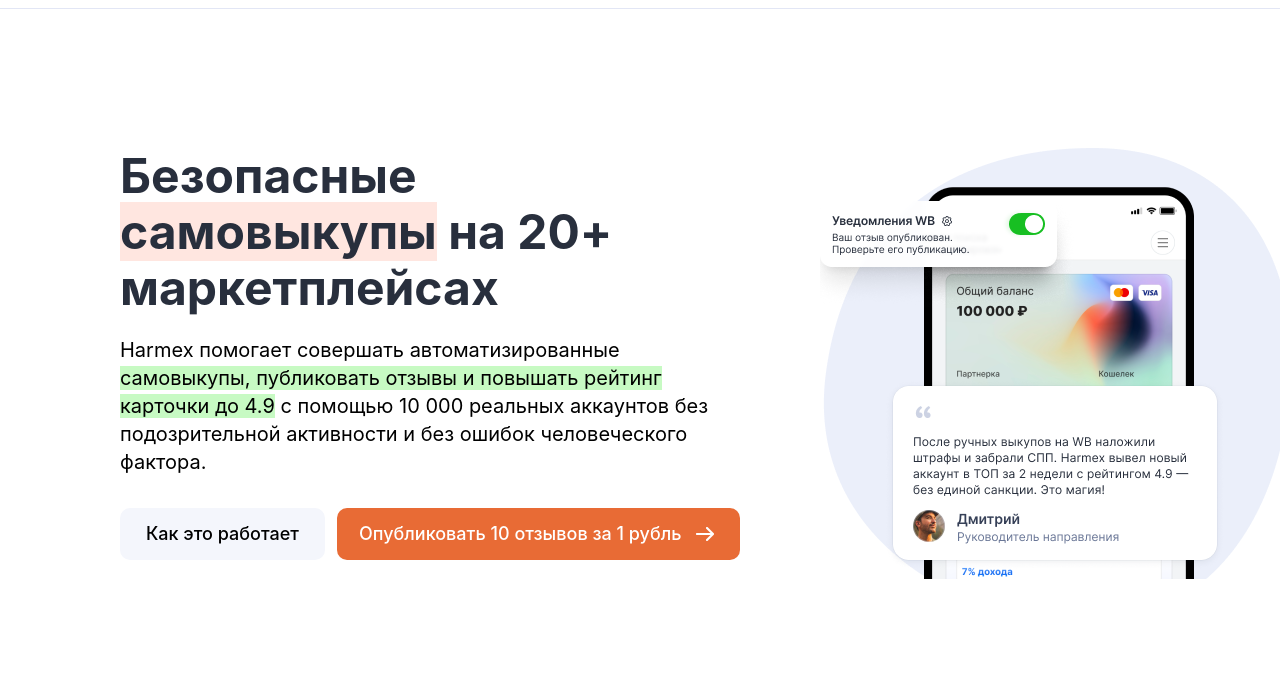
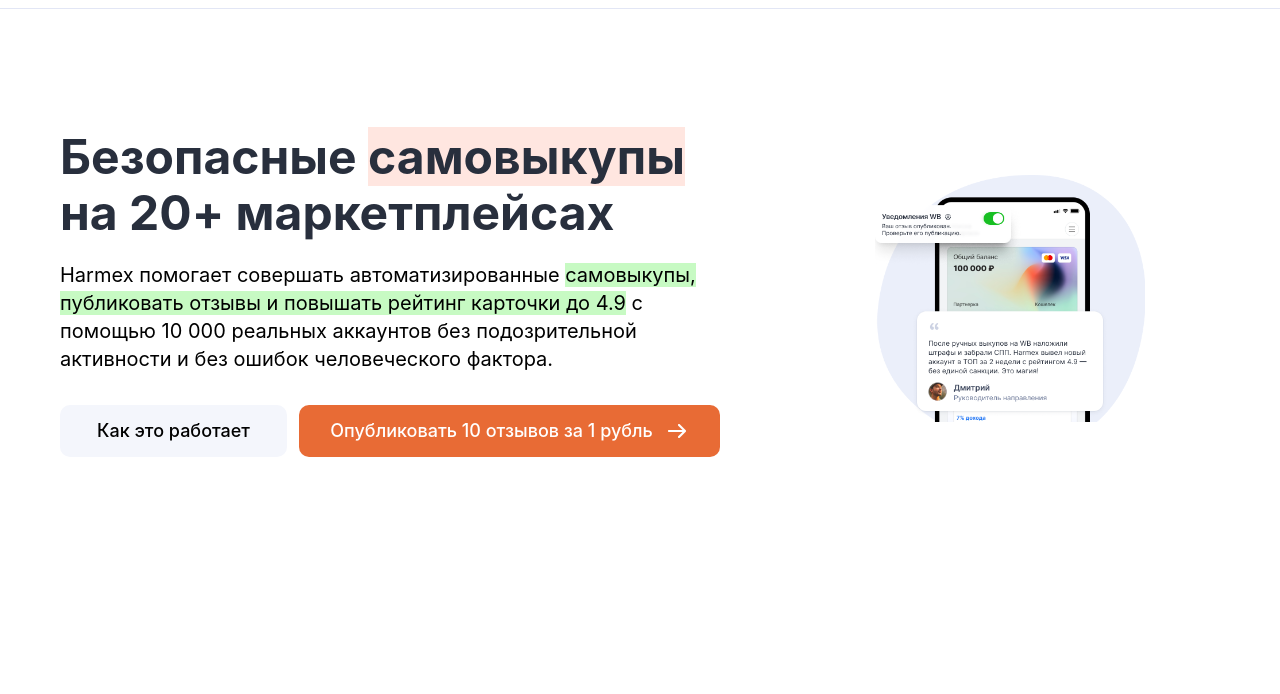
Before and after one commit to yukinond/newLandHarmex, a website: page index.html in a window 1280 px wide. Shown: the part 55-749 px from the top of the page. Drawn offline with Linux system fonts and the light colour scheme; no server answers; a web font is replaced by a local one.

Commit message:
change styles

```diff
--- a/styles/sections/preview.css
+++ b/styles/sections/preview.css
@@ -38,6 +38,19 @@
 .preview__arrow {
     margin-left: 12px;
 }
+
+@media (min-width: 1024px) and ( max-width: 1300px) {
+    .preview {
+        padding-inline: 60px;
+    }
+
+    .preview__image {
+        max-width: 270px;
+        margin: 0 auto;
+    }
+}
+
+
 
 @media (max-width: 1024px){
     .preview {
```
